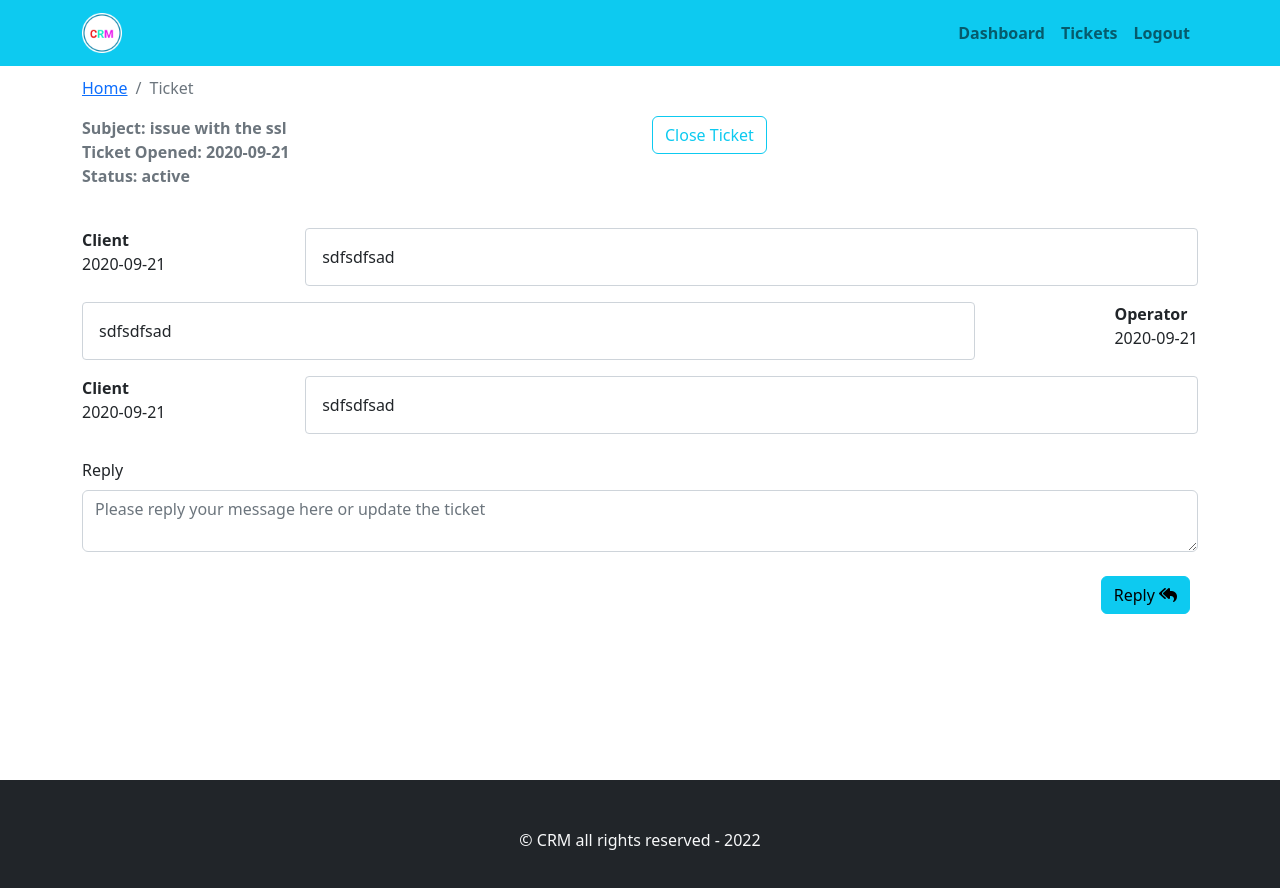
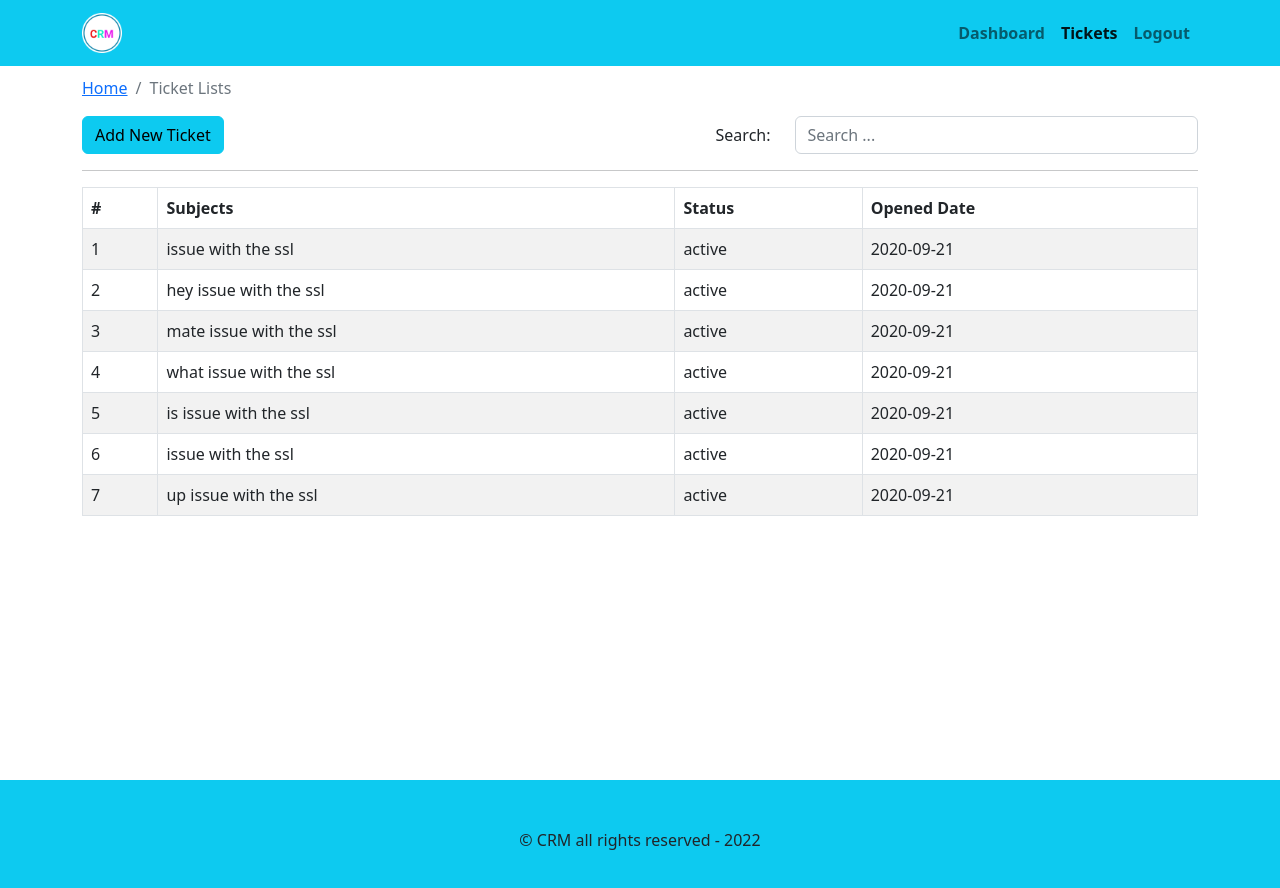
Before and after one commit to Sulav21/CRM-ticketing-System, a React (Create React App) app in the folder crm-client/: page /tickets in a window 1280 px wide. Shown: the top 888 px of the page. Built offline with nearby package versions, Linux system fonts and the light colour scheme.

Commit message:
react-router-dom integrated

```diff
--- a/crm-client/package.json
+++ b/crm-client/package.json
@@ -13,6 +13,7 @@
     "react-bootstrap": "^2.5.0",
     "react-dom": "^18.2.0",
     "react-redux": "^8.0.2",
+    "react-router-bootstrap": "^0.26.2",
     "react-router-dom": "^6.3.0",
     "react-scripts": "5.0.1",
     "react-toastify": "^9.0.8",
--- a/crm-client/src/App.js
+++ b/crm-client/src/App.js
@@ -1,22 +1,27 @@
-import { ToastContainer} from 'react-toastify';
-import './App.css';
-import { DefaultLayout } from './layout/DefaultLayout';
-import { Dashboard } from './pages/dashboard/Dashboard';
-import { EntryPage } from './pages/entry/EntryPage';
-import { AddTicket } from './pages/new-ticket/AddTicket';
-import { TicketList } from './pages/ticket-listing/TicketList';
-import { TicketPage } from './pages/ticket/TicketPage';
+import { ToastContainer } from "react-toastify";
+import "./App.css";
+import { DefaultLayout } from "./layout/DefaultLayout";
+import { Dashboard } from "./pages/dashboard/Dashboard";
+import { EntryPage } from "./pages/entry/EntryPage";
+import { AddTicket } from "./pages/new-ticket/AddTicket";
+import { TicketList } from "./pages/ticket-listing/TicketList";
+import { TicketPage } from "./pages/ticket/TicketPage";
+import { BrowserRouter as Router, Routes, Route, Link } from "react-router-dom";
+const App = () => {
+  return (
+    <Router>
+      <DefaultLayout>
+        <Routes>
+          <Route path="/" element={<EntryPage />} />
+          <Route path="/dashboard" element={<Dashboard />} />
 
-const App=()=> {
-  return (
-    <DefaultLayout>
-      {/* <EntryPage/> */}
-     {/* <Dashboard /> */}
-     {/* <AddTicket className='mt-5'/> */}
-     {/* <TicketList /> */}
-     <TicketPage />
-    <ToastContainer />
-    </DefaultLayout>
+          <Route path="/add-ticket" element={<AddTicket className="mt-5" />} />
+          <Route path="/tickets" element={<TicketList />} />
+          <Route path="/ticket/:id" element={<TicketPage />} />
+        </Routes>
+        <ToastContainer />
+      </DefaultLayout>
+    </Router>
   );
-}
+};
 export default App;
--- a/crm-client/src/layout/Footer.js
+++ b/crm-client/src/layout/Footer.js
@@ -2,6 +2,6 @@ import React from 'react'
 
 export const Footer = () => {
   return (
-    <div className='text-center p-5 bg-dark text-light'>&copy; CRM all rights reserved - 2022</div>
+    <div className='text-center p-5 bg-info text-dark'>&copy; CRM all rights reserved - 2022</div>
   )
 }
--- a/crm-client/src/layout/Header.js
+++ b/crm-client/src/layout/Header.js
@@ -1,23 +1,35 @@
-import React from 'react'
-import Container from 'react-bootstrap/Container';
-import Nav from 'react-bootstrap/Nav';
-import Navbar from 'react-bootstrap/Navbar';
-import logo from '../images/logo.png'
+import React from "react";
+import Container from "react-bootstrap/Container";
+import Nav from "react-bootstrap/Nav";
+import Navbar from "react-bootstrap/Navbar";
+import logo from "../images/logo.png";
+import { Link } from "react-router-dom";
+import { LinkContainer } from "react-router-bootstrap";
+import { useNavigate } from "react-router-dom";
 export const Header = () => {
+  const navigate = useNavigate();
+  const logout = () => {
+    navigate("/");
+  };
   return (
-    <Navbar bg="info"  className='fw-bold text-light' expand="lg">
+    <Navbar bg="info" className="fw-bold text-light" expand="lg">
       <Container>
-      <Navbar.Brand href="#home"><img src={logo} alt='' style={{"height":"40px","width":"40px"}} /> </Navbar.Brand>
+        <Navbar.Brand href="#home">
+          <img src={logo} alt="" style={{ height: "40px", width: "40px" }} />{" "}
+        </Navbar.Brand>
         <Navbar.Toggle aria-controls="basic-navbar-nav" />
         <Navbar.Collapse id="basic-navbar-nav">
           <Nav className="ms-auto">
-          <Nav.Link href="/dashboard">Dashboard</Nav.Link>
-          <Nav.Link href="/tickets">Tickets</Nav.Link>
-          <Nav.Link href="/Logout">Logout</Nav.Link>
-
+            <LinkContainer to="/dashboard">
+              <Nav.Link>Dashboard</Nav.Link>
+            </LinkContainer>
+            <LinkContainer to="/tickets">
+              <Nav.Link>Tickets</Nav.Link>
+            </LinkContainer>
+            <Nav.Link onClick={logout}>Logout</Nav.Link>
           </Nav>
         </Navbar.Collapse>
       </Container>
     </Navbar>
-  )
-}
+  );
+};
--- a/crm-client/src/pages/entry/EntryPage.js
+++ b/crm-client/src/pages/entry/EntryPage.js
@@ -9,7 +9,7 @@ export const EntryPage = () => {
     setShow(!show)
   }
   return (
-   <div className="bg-info entry-page">
+   <div className=" entry-page">
     <div className="jumbotron form-box">
       {show ? <Login handleOnClick={handleOnClick}/> : <ResetPassword handleOnClick={handleOnClick}/> }
 
```
Also changed, not shown: 1 other file (tests, documents, lock files or other folders). Lines whose indentation alone changed are shown as unchanged.
